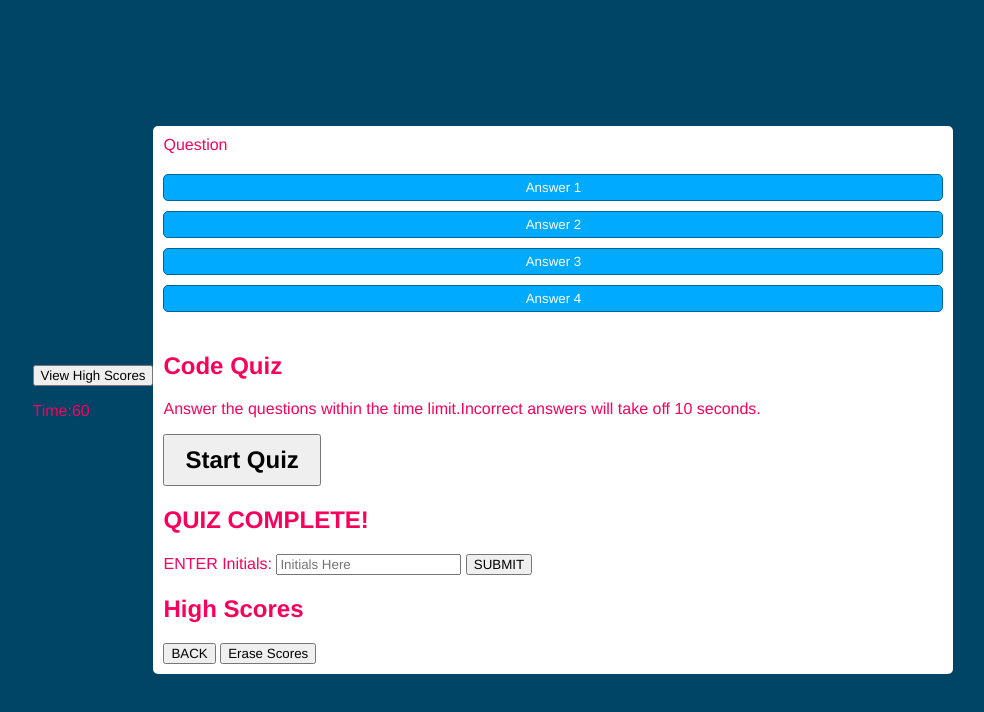
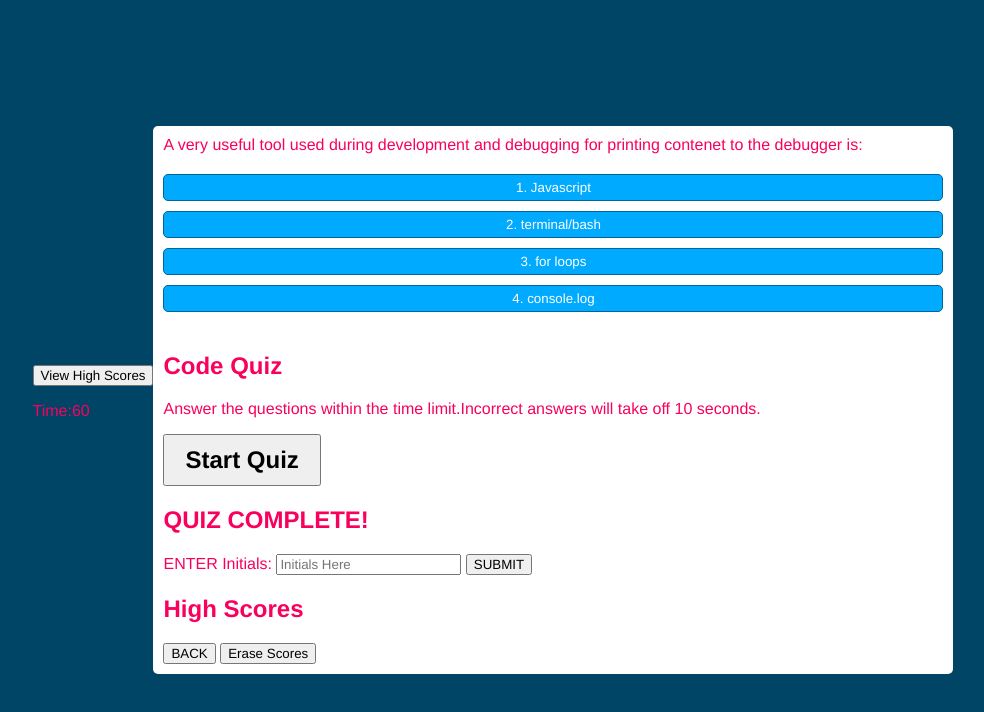
Before and after one commit to naser421/MultipleChoiceCodingQuiz, a plain HTML site: page index.html in a window 1280 px wide. Both pictures are taken after a click on the button "Start". Shown: the whole page, without its empty margins (147-1131 px from the left). Drawn offline with Linux system fonts and the light colour scheme.

```diff
--- a/index.html
+++ b/index.html
@@ -19,13 +19,14 @@
         </div>
     </header>
     <div class="container">
-        <div id="question-conatiner" class="hide"></div>
-        <div id="question">Question</div>
-        <div id="answer-buttons" class="btn-grid">
+        <div id="question-container" class="hide">
+            <div id="question">Question</div>
+            <div id="answer-buttons" class="btn-grid">
             <button class="btn"> Answer 1</button>
             <button class="btn"> Answer 2</button>
             <button class="btn"> Answer 3</button>
             <button class="btn"> Answer 4</button>
+             </div>
         </div>
         <div class="controls">
             <button id="start-btn" class="start-btn btn">Start</button>
--- a/script.js
+++ b/script.js
@@ -22,22 +22,71 @@
 // let scoreList = [];
 const startButton = document.getElementById('start-btn')
 const questionContainerElement = document.getElementById('question-container')
+const questionElement = document.getElementById('question')
+const answerButtonsElement = document.getElementById('answer-buttons')
+const nextButton = document.getElementById('next-btn')
+let shuffledQuestions, currentQuestionIndex
 
 startButton.addEventListener('click', startGame)
+
 function startGame() {
-console.log('started')
-startButton.classList.add('hide')
-questionContainerElement.classList.remove('hide')
+    console.log('started')
+    startButton.classList.add('hide')
+    shuffledQuestions = questions.sort(() => Math.random() - .5)
+    currentQuestionIndex = 0
+    questionContainerElement.classList.remove('hide')
+    nextButton.classList.remove('hide')
+    setNextQuestion()
 
 }
+
 function setNextQuestion() {
+    resetState()
+    showQuestion(shuffledQuestions[currentQuestionIndex])
 
 
 }
-function selectAnswer() {
+function showQuestion(question) {
+    questionElement.innerText = question.question
+    question.answers.forEach(answer => {
+        const button = document.createElement('button')
+        button.innerText = answer.text
+        button.classList.add('btn')
+        if (answer.correct) {
+            button.dataset.correct = answer.correct
+        }
+        button.addEventListener('click', selectAnswer)
+        answerButtonsElement.appendChild(button)
+    })
+}
+function selectAnswer(e) {
+    const selectedButton = e.target
+    const correct = selectedButton.dataset.correct
+    setStatusClass(document.body, correct)
+    Array.from(answerButtonsElement.children).forEach(button => {
+        setStatusClass(button, button.dataset.correct)
+    })
+}
+
+function setStatusClass (element, correct) {
+    clearStatusClass(element)
+    if (correct) {
+        element.classList.add ('correct')
+    } else { classList.add('wrong')}
+}
+function clearStatusClass(element) {
+    element.classList.remove('correct')
+    element.classList.remove('wrong')
+}
 
 
+function resetState() {
+    nextButton.classList.add('hide')
+    while (answerButtonsElement.firstChild) {
+        answerButtonsElement.removeChild(answerButtonsElement.firstChild)
+    }
 }
+
 
 //ANSWER BUTTONS
 
@@ -55,33 +104,58 @@
 // const answer4Btn = document.querySelector("#answer-4");
 
 // // QUESTIONS ARRAY
-// const questions = [
-//     {
-//     question : "Commonly used data type DO NOT INCLUDE:",
-//     answers: ["1. strings", "2. booleans", "3. alerts", "4. numbers"],
-//     correctAnswer: "2"
-//     },
-//     {
-//     question : "The condition in an if/else statement is enclosed within ________.",
-//     answers: ["1. quotes", "2. curly brackets", "3. parenthesis", "4. square brackets"],
-//     correctAnswer: "3"
-//     },
-//     {
-//         question: "String values must be enclosed within ______ when being assigned to variables.",
-//         answers: ["1. commas","2. curly brackets", "3. quotes", "4. parenthesis"],
-//         correctAnswer : "3"
-//     },
-//     {
-//         question: "Arrays in JavaScript can be used to store _______.",
-//         answers: [ "1. numbers and strings", "2. other arrays", "3. booleans", "4. all of the above"],
-//         correctAnswer: "4"
-//     },
-//     {
-//         question: " A very useful tool used during development and debugging for printing contenet to the debugger is:",
-//         answers: [ "1. Javascript", "2. terminal/bash", "3. for loops", "4. console.log"],
-//         correctAnswer: "4"
-//     }
-// ];
+const questions = [
+    {
+        question: "Commonly used data type DO NOT INCLUDE:",
+        answers: [
+            { text: "1. strings", correct: false },
+            { text: "2. booleans", correct: true },
+            { text: "3. alerts", correct: false },
+            { text: "4. numbers", correct: false }
+        ],
+        //correctAnswer: "2"
+    },
+    {
+        question: "The condition in an if/else statement is enclosed within ________.",
+        answers: [
+            { text: "1. quotes", correct: false },
+            { text: "2. curly brackets", correct: false },
+            { text: "3. parenthesis", correct: true },
+            { text: "4. square brackets", correct: false }
+        ]
+        // correctAnswer: "3"
+    },
+    {
+        question: "String values must be enclosed within ______ when being assigned to variables.",
+        answers: [
+            { text: "1. commas", correct: false },
+            { text: "2. curly brackets", correct: false },
+            { text: "3. quotes", correct: true },
+            { text: "4. parenthesis", correct: false }
+        ]
+        //correctAnswer: "3"
+    },
+    {
+        question: "Arrays in JavaScript can be used to store _______.",
+        answers: [
+            { text: "1. numbers and strings", correct: false },
+            { text: "2. other arrays", correct: false },
+            { text: "3. booleans", correct: false },
+            { text: "4. all of the above", correct: true }
+        ]
+        //correctAnswer: "4"
+    },
+    {
+        question: " A very useful tool used during development and debugging for printing contenet to the debugger is:",
+        answers: [
+            { text: "1. Javascript", correct: false },
+            { text: "2. terminal/bash", correct: false },
+            {text:"3. for loops",correct: false },
+            {text:"4. console.log", correct: true }
+        ]
+        //correctAnswer: "4"
+    }
+];
 
 // //TIMER
 
```
